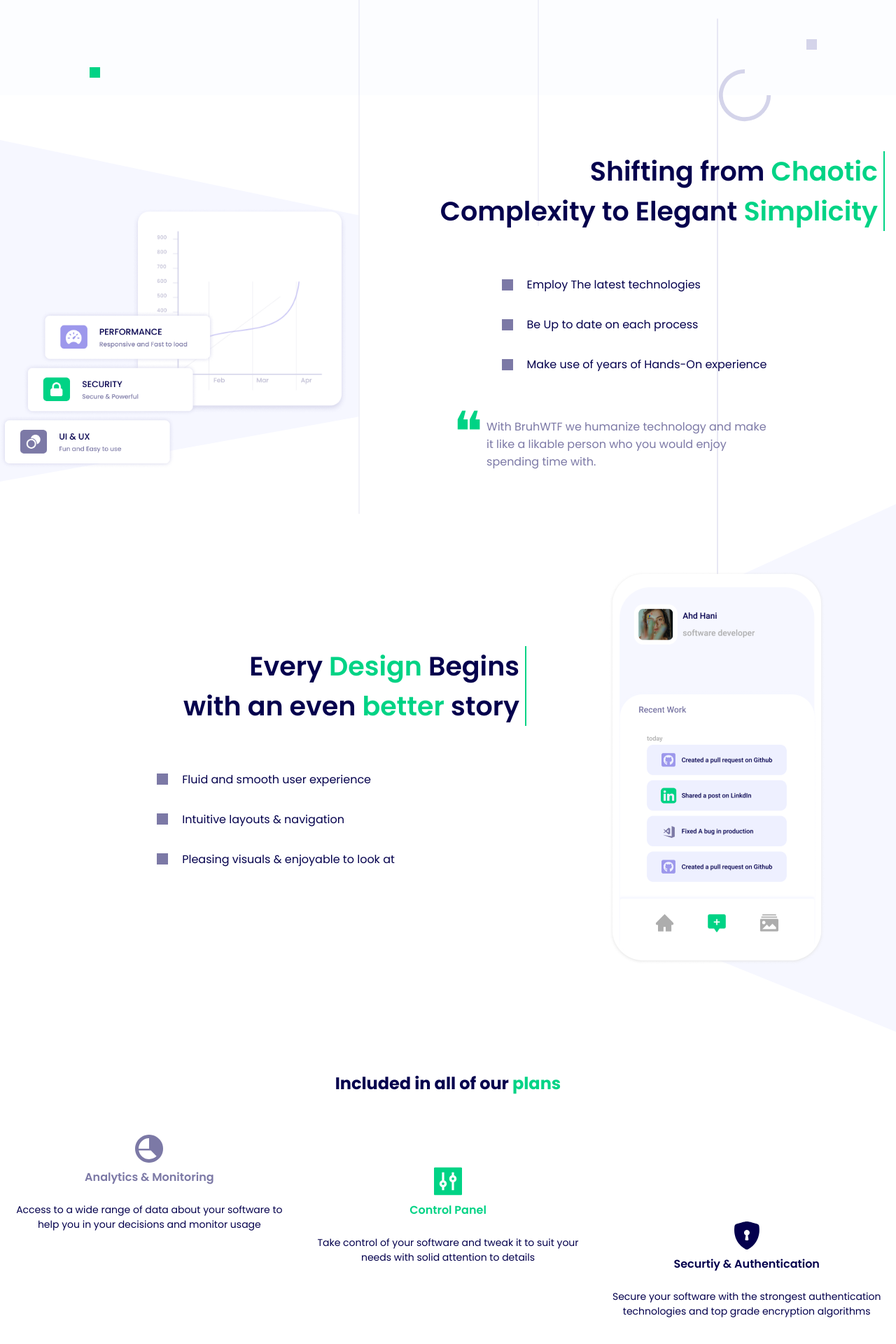
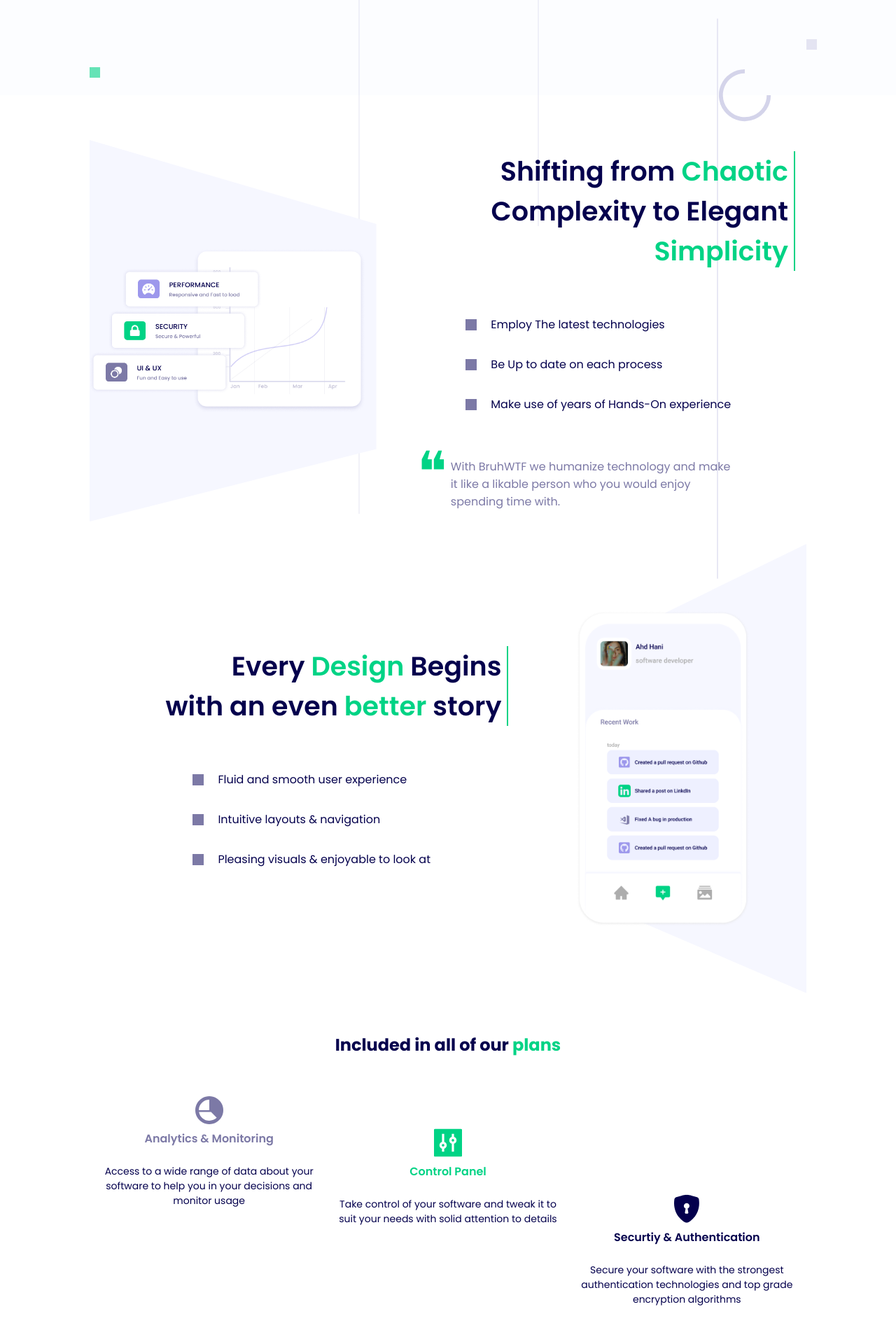
Before and after one commit to Ahd-3hd/web-agency, a Next.js app: page / in a window 1280 px wide. Shown: the part 664-2584 px from the top of the page at 70% size. Built offline with nearby package versions, Linux system fonts and the light colour scheme.

Commit message:
style tweaks

```diff
--- a/components/Features/index.style.tsx
+++ b/components/Features/index.style.tsx
@@ -1,46 +1,11 @@
 import styled from "styled-components";
 
-export const Wrapper = styled.div<{ isVisible: boolean }>`
+export const Wrapper = styled.div`
   margin: ${({ theme: { spaces } }) => spaces.lg} 0;
   overflow: hidden;
   min-height: 500px;
-  .feature:nth-child(1) {
-    transition: transform 1s ease-out;
-    transform: scale(
-      ${({ isVisible }) => (isVisible ? "1" : "0.4")}
-    ) !important;
-  }
-  .feature:nth-child(2) {
-    transition: transform 1s ease-out;
-    transform: scale(
-      ${({ isVisible }) => (isVisible ? "1" : "0.4")}
-    ) !important;
-  }
-  .feature:nth-child(3) {
-    transition: transform 1s ease-out;
-    transform: scale(
-      ${({ isVisible }) => (isVisible ? "1" : "0.4")}
-    ) !important;
-  }
-  @media (min-width: 768px) {
-    .feature:nth-child(1) {
-      transition: transform 1s ease-out;
-      transform: translateY(
-        ${({ isVisible }) => (isVisible ? "0" : "100%")}
-      ) !important;
-    }
-    .feature:nth-child(2) {
-      transition: transform 1s ease-out;
-      transform: translateY(
-        ${({ isVisible }) => (isVisible ? "30%" : "100%")}
-      ) !important;
-    }
-    .feature:nth-child(3) {
-      transition: transform 1s ease-out;
-      transform: translateY(
-        ${({ isVisible }) => (isVisible ? "80%" : "100%")}
-      ) !important;
-    }
+  @media (min-width: 1024px) {
+    padding: 0 10vw;
   }
 `;
 export const Title = styled.p`
--- a/components/Features/index.tsx
+++ b/components/Features/index.tsx
@@ -13,22 +13,8 @@ import ControlPanel from "../../svg/ControlPanel.svg";
 import LockIcon from "../../svg/Lock.svg";
 
 const Features = () => {
-  const wrapperRef = useRef<HTMLDivElement>();
-  const [isVisible, setIsVisible] = useState(false);
-
-  const handleObserver = (entries: IntersectionObserverEntry[]) => {
-    entries.forEach((entry) => setIsVisible(entry.isIntersecting));
-  };
-  useEffect(() => {
-    const observer = new IntersectionObserver(handleObserver, {
-      threshold: 0.4,
-    });
-    if (wrapperRef && wrapperRef.current) {
-      observer.observe(wrapperRef.current);
-    }
-  }, []);
   return (
-    <Wrapper ref={wrapperRef} isVisible={isVisible}>
+    <Wrapper>
       <Title>
         Included in all of our <span>plans</span>
       </Title>
--- a/components/Layout/index.style.tsx
+++ b/components/Layout/index.style.tsx
@@ -51,6 +51,7 @@ export const BackgroundSquare = styled.div<{
   top: ${({ top }) => top}%;
   left: ${({ left }) => left}%;
   position: absolute;
+  opacity: 0.6;
 `;
 
 const HalfCircle = () => (
--- a/components/PromoOne/index.style.tsx
+++ b/components/PromoOne/index.style.tsx
@@ -1,21 +1,13 @@
 import styled from "styled-components";
 
-export const Wrapper = styled.div<{ isVisible: boolean }>`
+export const Wrapper = styled.div`
   margin-top: 4rem;
   @media (min-width: 900px) {
     display: flex;
     flex-direction: row-reverse;
   }
-  overflow: hidden;
-  .title {
-    transition: transform 1s ease-in;
-    transform: translateX(${({ isVisible }) => (isVisible ? "0%" : "100%")})
-      scale(${({ isVisible }) => (isVisible ? "1" : "0")});
-  }
-  img {
-    transition: transform 1s ease-in;
-    transform: translateX(${({ isVisible }) => (isVisible ? "0%" : "-100%")})
-      scale(${({ isVisible }) => (isVisible ? "1" : "0")});
+  @media (min-width: 1024px) {
+    padding: 0 10vw;
   }
 `;
 
--- a/components/PromoOne/index.tsx
+++ b/components/PromoOne/index.tsx
@@ -18,22 +18,8 @@ const data = [
   "Make use of years of Hands-On experience",
 ];
 const PromoOne = () => {
-  const wrapperRef = useRef<HTMLDivElement>();
-  const [isVisible, setIsVisible] = useState(false);
-
-  const handleObserver = (entries: IntersectionObserverEntry[]) => {
-    entries.forEach((entry) => setIsVisible(entry.isIntersecting));
-  };
-  useEffect(() => {
-    const observer = new IntersectionObserver(handleObserver, {
-      threshold: 0.4,
-    });
-    if (wrapperRef && wrapperRef.current) {
-      observer.observe(wrapperRef.current);
-    }
-  }, []);
   return (
-    <Wrapper ref={wrapperRef} isVisible={isVisible}>
+    <Wrapper>
       <Details>
         <Title className="title">
           Shifting from <span>Chaotic</span>
--- a/components/PromoTwo/index.style.tsx
+++ b/components/PromoTwo/index.style.tsx
@@ -1,21 +1,13 @@
 import styled from "styled-components";
 
-export const Wrapper = styled.div<{ isVisible: boolean }>`
+export const Wrapper = styled.div`
   margin: 2rem 0;
   @media (min-width: 900px) {
     display: flex;
     flex-direction: row;
   }
-  overflow: hidden;
-  .title {
-    transition: transform 1s ease-in;
-    transform: translateX(${({ isVisible }) => (isVisible ? "0%" : "100%")})
-      scale(${({ isVisible }) => (isVisible ? "1" : "0")});
-  }
-  img {
-    transition: transform 1s ease-in;
-    transform: translateX(${({ isVisible }) => (isVisible ? "0%" : "-100%")})
-      scale(${({ isVisible }) => (isVisible ? "1" : "0")});
+  @media (min-width: 1024px) {
+    padding: 0 10vw;
   }
 `;
 export const Details = styled.div`
--- a/components/PromoTwo/index.tsx
+++ b/components/PromoTwo/index.tsx
@@ -14,22 +14,8 @@ const data = [
   "Pleasing visuals & enjoyable to look at",
 ];
 const PromoTwo = () => {
-  const wrapperRef = useRef<HTMLDivElement>();
-  const [isVisible, setIsVisible] = useState(false);
-
-  const handleObserver = (entries: IntersectionObserverEntry[]) => {
-    entries.forEach((entry) => setIsVisible(entry.isIntersecting));
-  };
-  useEffect(() => {
-    const observer = new IntersectionObserver(handleObserver, {
-      threshold: 0.4,
-    });
-    if (wrapperRef && wrapperRef.current) {
-      observer.observe(wrapperRef.current);
-    }
-  }, []);
   return (
-    <Wrapper ref={wrapperRef} isVisible={isVisible}>
+    <Wrapper>
       <Details>
         <Title className="title">
           Every <span>Design</span> Begins
```
